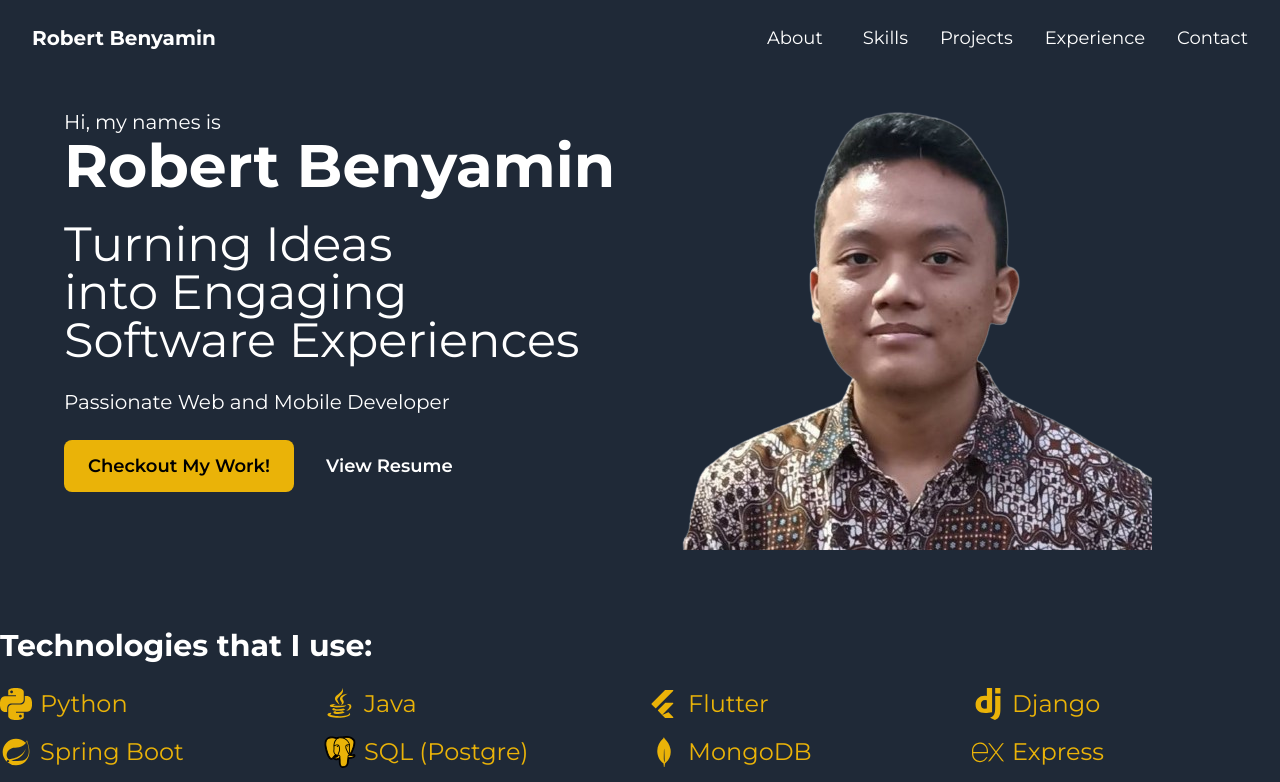
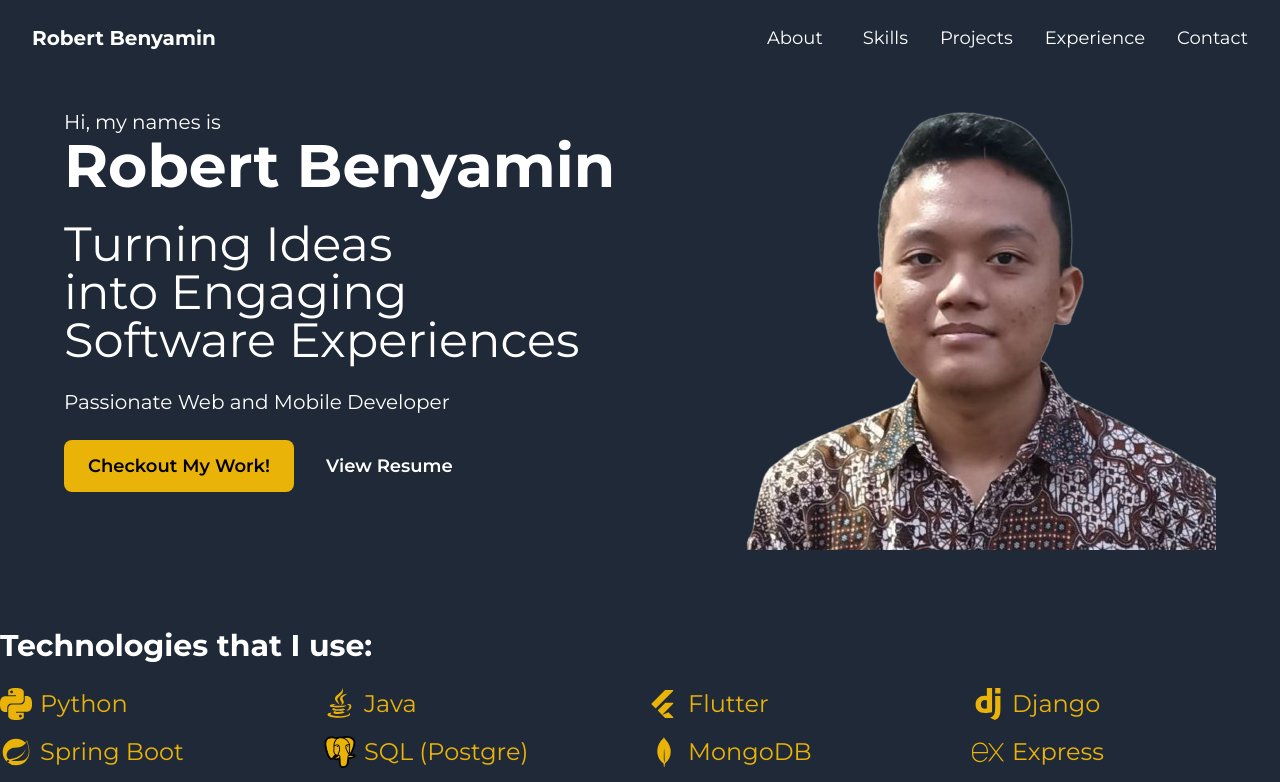
Before and after one commit to RobertBenyamin/portfolio, a React (Create React App) app: page / in a window 1280 px wide. Shown: the top 782 px of the page. Built offline with nearby package versions, Linux system fonts and the light colour scheme.

Commit message:
style: Improve About section layout

```diff
--- a/src/components/About.jsx
+++ b/src/components/About.jsx
@@ -4,7 +4,7 @@ import profile from "../images/profile.png";
 const About = () => {
   return (
     <section id="about" className="text-white py-8 px-16">
-      <div className="flex flex-row flex-wrap justify-between">
+      <div className="container mx-auto flex flex-row flex-wrap justify-between">
         <div className="flex flex-col">
           <p className="text-xl">Hi, my names is</p>
           <h2 className="text-6xl font-bold mb-6">Robert Benyamin</h2>
@@ -29,7 +29,7 @@ const About = () => {
             </a>
           </div>
         </div>
-        <div className="flex flex-col justify-center items-center mx-auto">
+        <div className="flex flex-col justify-center items-center">
           <img src={profile} alt="profile" />
         </div>
       </div>
```
